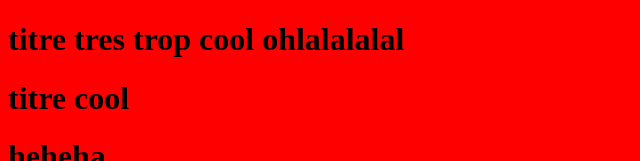
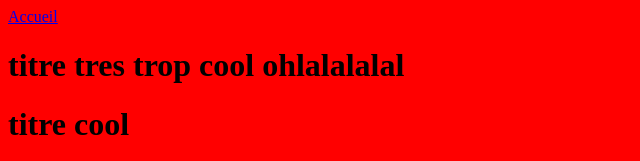
Before and after one commit to ollyzz/projet-git, a plain HTML site: page index.html in a window 1280 px wide. Shown: the top 161 px of the page, without its empty margins (0-640 px from the left). Drawn offline with Linux system fonts and the light colour scheme.

Commit message:
ajout menu

```diff
--- a/index.html
+++ b/index.html
@@ -5,6 +5,7 @@
     <link rel="stylesheet" href="css/ligne.css">
 </head>
 <body>
+    <div id ="menu"><a href="index.html">Accueil</a></div>
     <h1>titre tres trop cool ohlalalalal</h1>
     <h1>titre cool</h1>
     <h1>heheha</h1>
```
